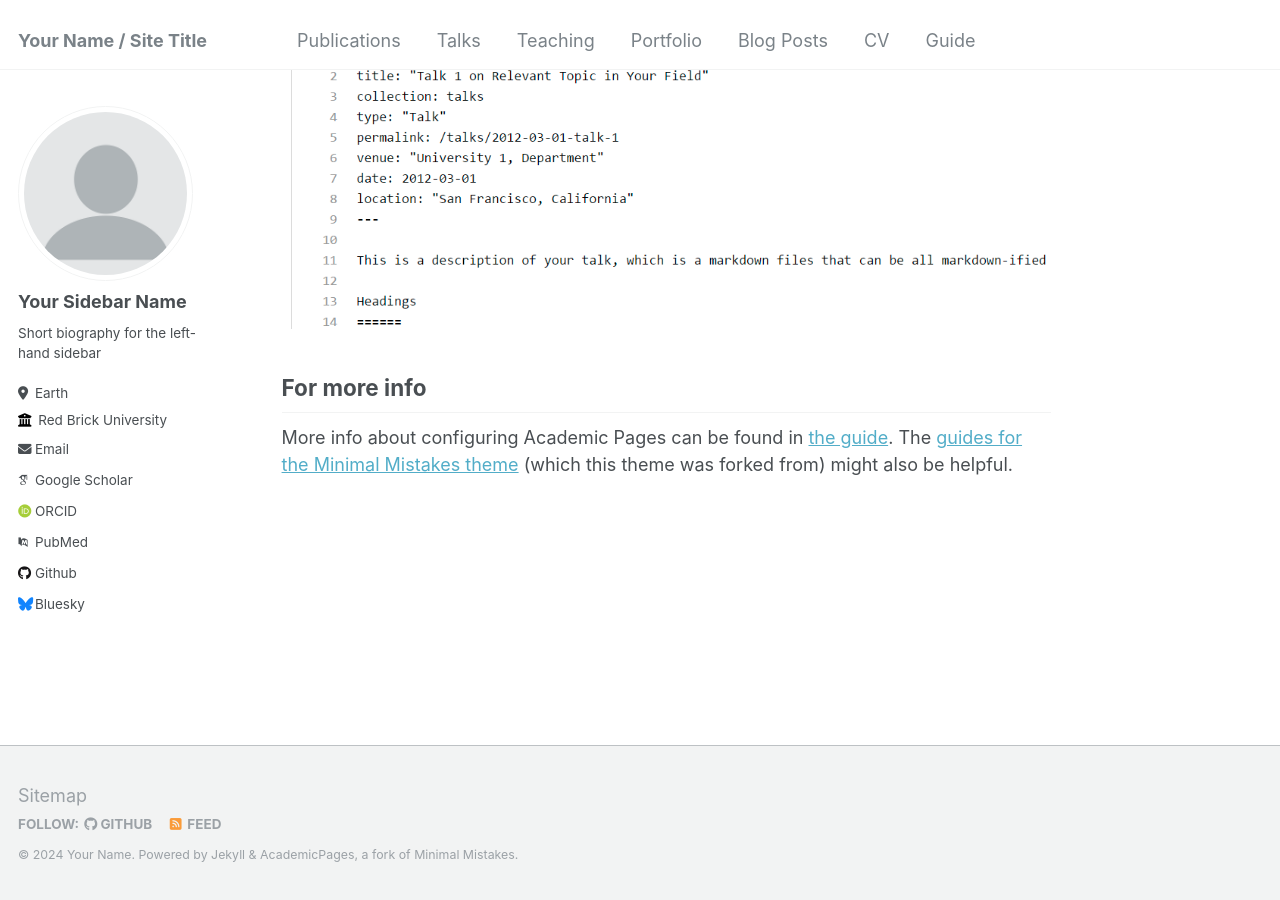
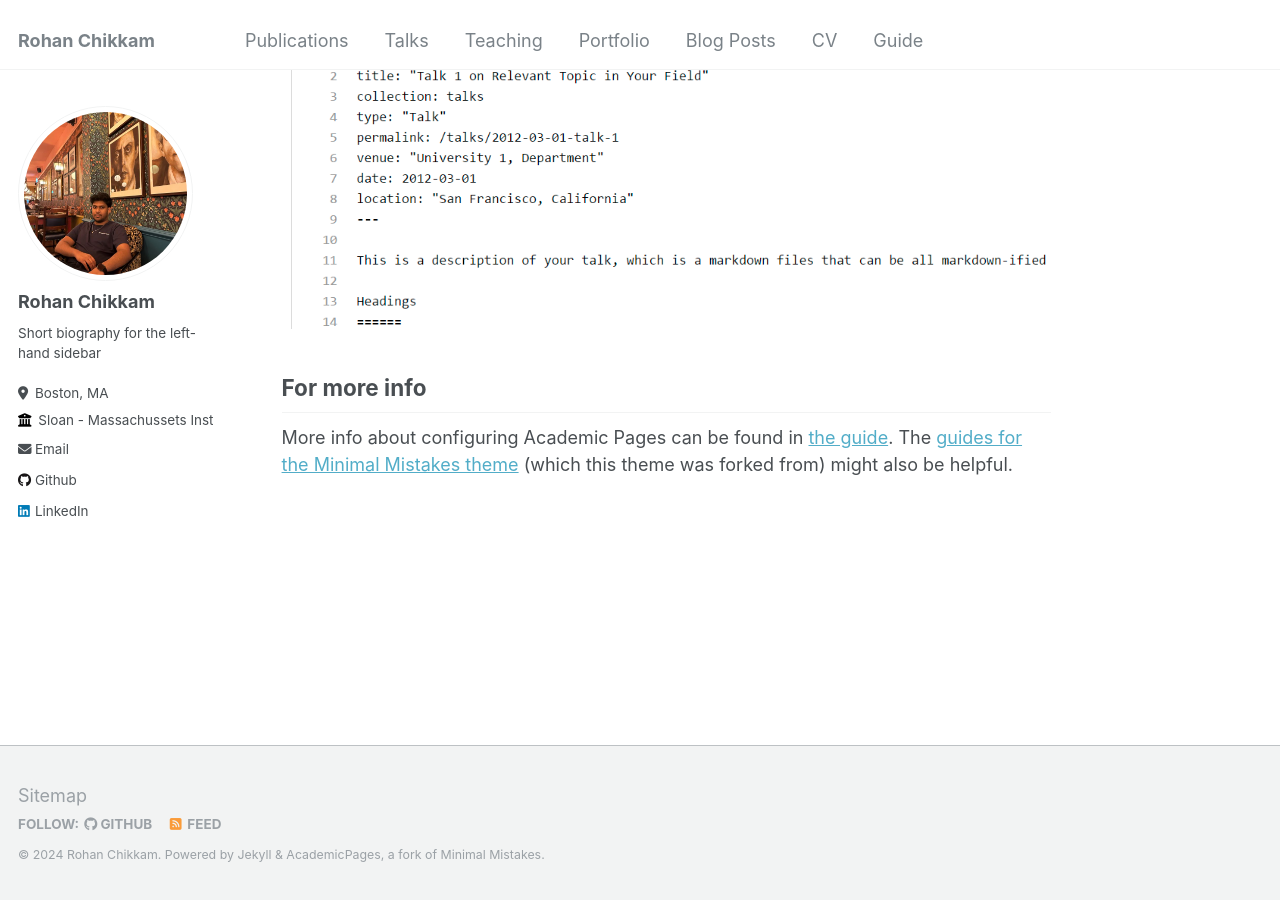
Before and after one commit to chikro1/Personal-Website, a Jekyll site: the page built from _pages/about.md, in a window 1280 px wide and 900 px high, scrolled down 2660 px. Built offline with Jekyll 4.4.1, drawn with Linux system fonts in a browser that asks for light colours; some web fonts are replaced.

Commit message:
Inital updates

```diff
--- a/_config.yml
+++ b/_config.yml
@@ -8,47 +8,47 @@
 
 # Basic Site Settings
 locale                   : "en-US"
-title                    : "Your Name / Site Title"
+title                    : "Rohan Chikkam"
 title_separator          : "-"
-name                     : &name "Your Name"
-description              : &description "personal description"
-url                      : https://academicpages.github.io # the base hostname & protocol for your site e.g. "https://mmistakes.github.io"
+name                     : &name "Rohan Chikkam"
+description              : &description "MIT MFin '26"
+url                      : https://rchikkam.co.uk # the base hostname & protocol for your site e.g. "https://mmistakes.github.io"
 baseurl                  : "" # the subpath of your site, e.g. "/blog"
-repository               : "academicpages/academicpages.github.io"
+repository               : "chikro1/Personal-Website"
 
 # Site Author - The following control what appear as part of the author content on the side bar.
 #               If a field is blank the icon and link will not appear, otherwise it will be shown.
 #               Additional customization can be done by editing /_includes/author-profile.html
 author:
   # Biographic information
-  avatar           : "profile.png"
-  name             : "Your Sidebar Name"
+  avatar           : "Cafe.jpg"
+  name             : "Rohan Chikkam"
   pronouns         : # example: "she/her"
   bio              : "Short biography for the left-hand sidebar"
-  location         : "Earth"
-  employer         : "Red Brick University"
+  location         : "Boston, MA"
+  employer         : "Sloan - Massachussets Institute of Technology"
   uri              : # URL
-  email            : "none@example.org"
+  email            : "hello@rchikkam.co.uk"
 
   # Academic websites
   arxiv            : # URL - Update with the correct link to your profile
-  googlescholar    : "https://scholar.google.com/citations?user=PS_CX0AAAAAJ"
+  googlescholar    : # URL
   impactstory      : # URL
-  orcid            : "http://orcid.org/yourorcidurl"
+  orcid            : # URL
   semantic         : # URL
-  pubmed           : "https://www.ncbi.nlm.nih.gov/pubmed/?term=john+snow"
+  pubmed           : # URL
   researchgate     : # URL
 
   # Repositories and software development
   bitbucket        : # Username - Update with your username on the site
   codepen          : # Username
   dribbble         : # Username
-  github           : "academicpages"
+  github           : "chikro1"
   kaggle           : # Username
   stackoverflow    : # User number or user number and name (i.e., use "1" or "1/jeff-atwood")
 
   # Social media
-  bluesky          : "bsky.app" # Replace this with you Bluesky username
+  bluesky          : # Username
   facebook         : # Username
   flickr           : # Username
   foursquare       : # Username
@@ -57,7 +57,7 @@ author:
   keybase          : # Username
   instagram        : # Username
   lastfm           : # Username
-  linkedin         : # Username
+  linkedin         : "vssrc"
   mastodon         : # URL
   medium           : # URL
   pinterest        : # Username
```
Also changed, not shown: README.md (+2 -38 lines), images/Cafe.jpg (added).
